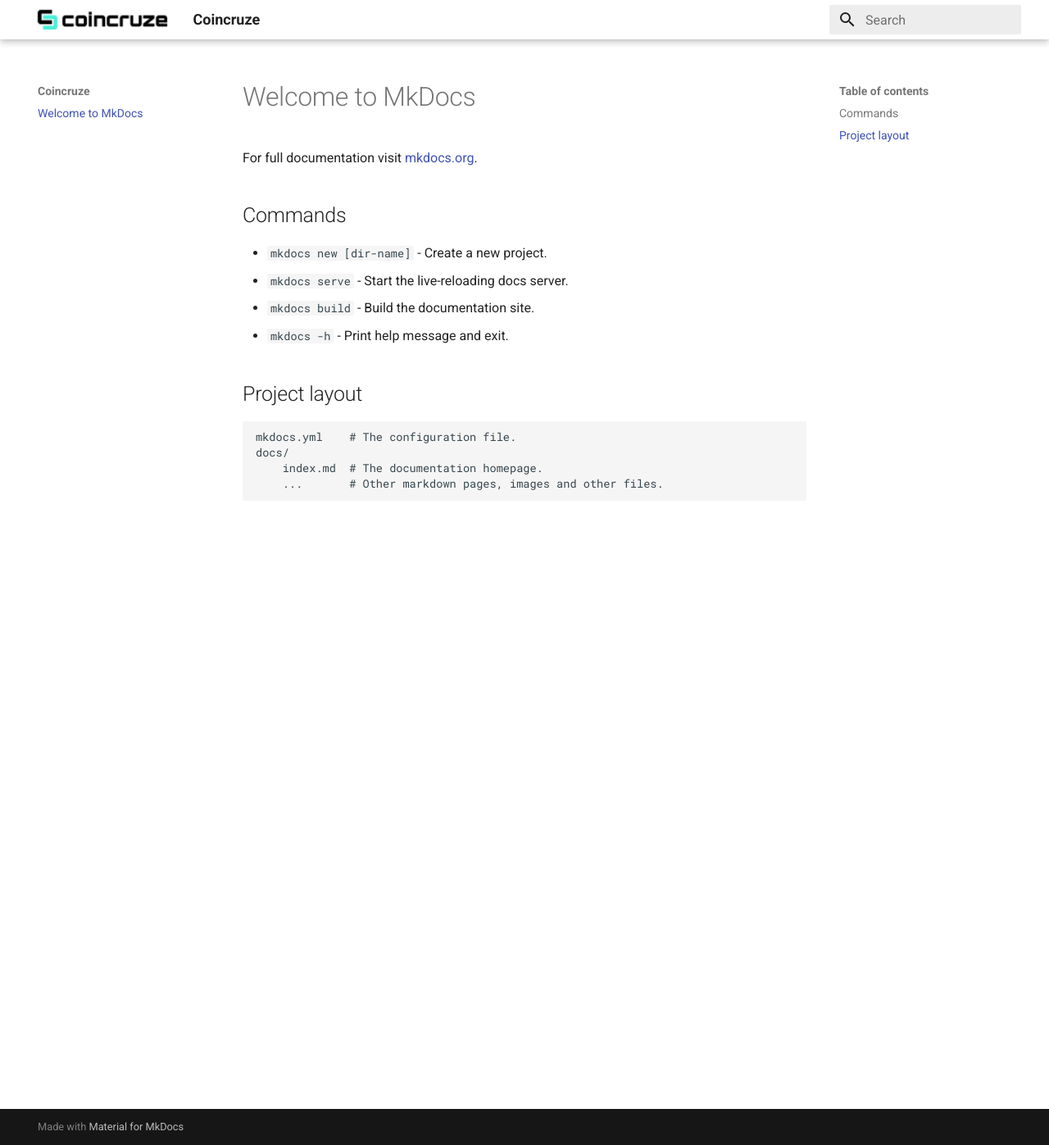
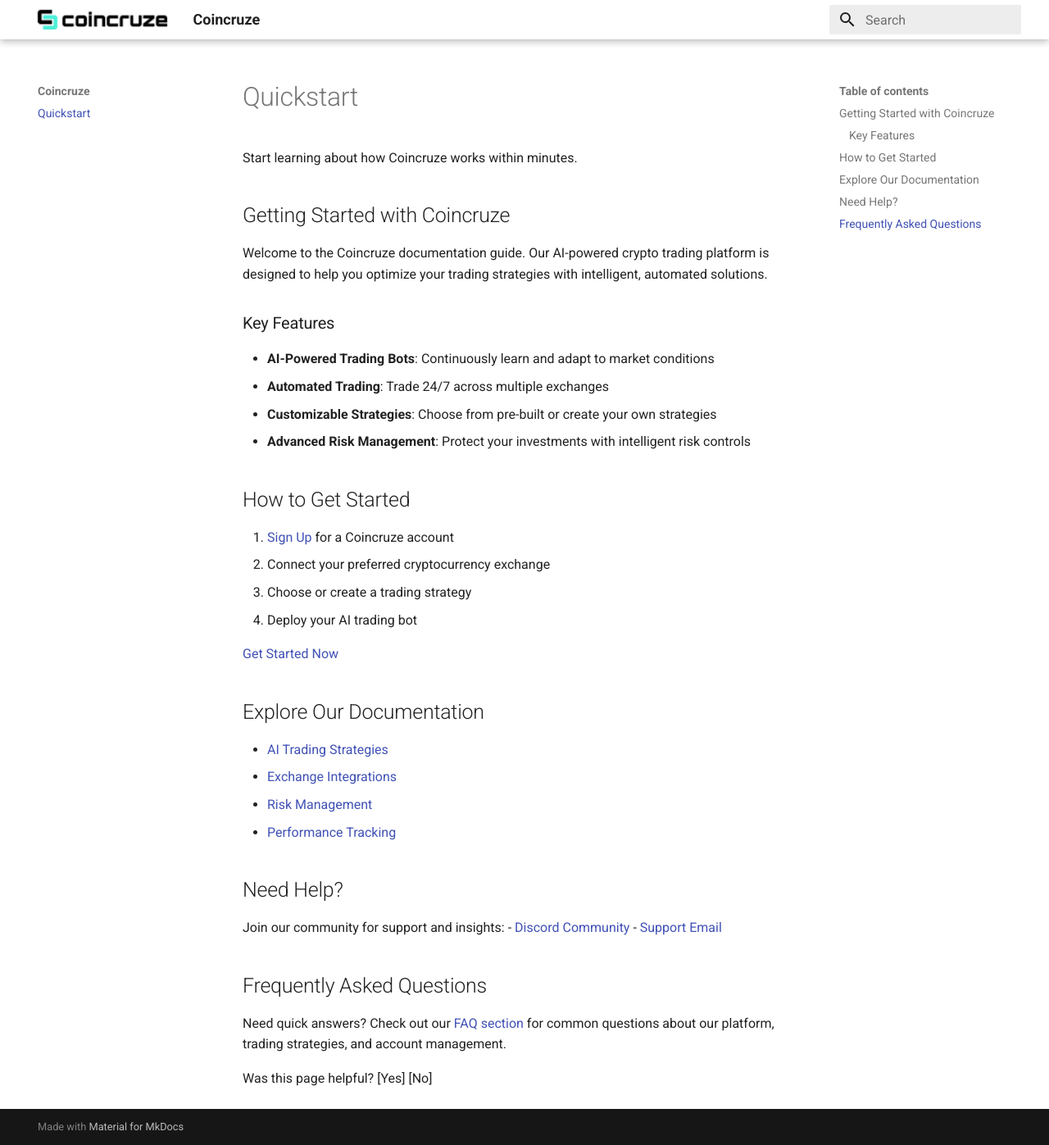
Before and after one commit to coincruze/docs, an MkDocs documentation site: the page built from docs/index.md, in a window 1280 px wide and 1397 px high. Shown: the whole window at 82% size. Built offline with MkDocs 1.6.1 and Material for MkDocs 9.7.7, drawn with Linux system fonts in a browser that asks for light colours.

Commit message:
docs: Add Quickstart page for Coincruze platform

```diff
--- a/docs/index.md
+++ b/docs/index.md
@@ -1,17 +1,43 @@
-# Welcome to MkDocs
+# Quickstart
 
-For full documentation visit [mkdocs.org](https://www.mkdocs.org).
+Start learning about how Coincruze works within minutes.
 
-## Commands
+## Getting Started with Coincruze
 
-* `mkdocs new [dir-name]` - Create a new project.
-* `mkdocs serve` - Start the live-reloading docs server.
-* `mkdocs build` - Build the documentation site.
-* `mkdocs -h` - Print help message and exit.
+Welcome to the Coincruze documentation guide. Our AI-powered crypto trading platform is designed to help you optimize your trading strategies with intelligent, automated solutions.
 
-## Project layout
+### Key Features
 
-    mkdocs.yml    # The configuration file.
-    docs/
-        index.md  # The documentation homepage.
-        ...       # Other markdown pages, images and other files.
+- **AI-Powered Trading Bots**: Continuously learn and adapt to market conditions
+- **Automated Trading**: Trade 24/7 across multiple exchanges
+- **Customizable Strategies**: Choose from pre-built or create your own strategies
+- **Advanced Risk Management**: Protect your investments with intelligent risk controls
+
+## How to Get Started
+
+1. [Sign Up](/users/sign_up) for a Coincruze account
+2. Connect your preferred cryptocurrency exchange
+3. Choose or create a trading strategy
+4. Deploy your AI trading bot
+
+[Get Started Now](/users/sign_up)
+
+## Explore Our Documentation
+
+- [AI Trading Strategies](/strategies)
+- [Exchange Integrations](/exchanges)
+- [Risk Management](/risk-management)
+- [Performance Tracking](/analytics)
+
+## Need Help?
+
+Join our community for support and insights:
+- [Discord Community](https://discord.gg/7Q3z2v)
+- [Support Email](mailto:support@coincruze.com)
+
+## Frequently Asked Questions
+
+Need quick answers? Check out our [FAQ section](/faq) for common questions about our platform, trading strategies, and account management.
+
+Was this page helpful?
+[Yes] [No]
```
